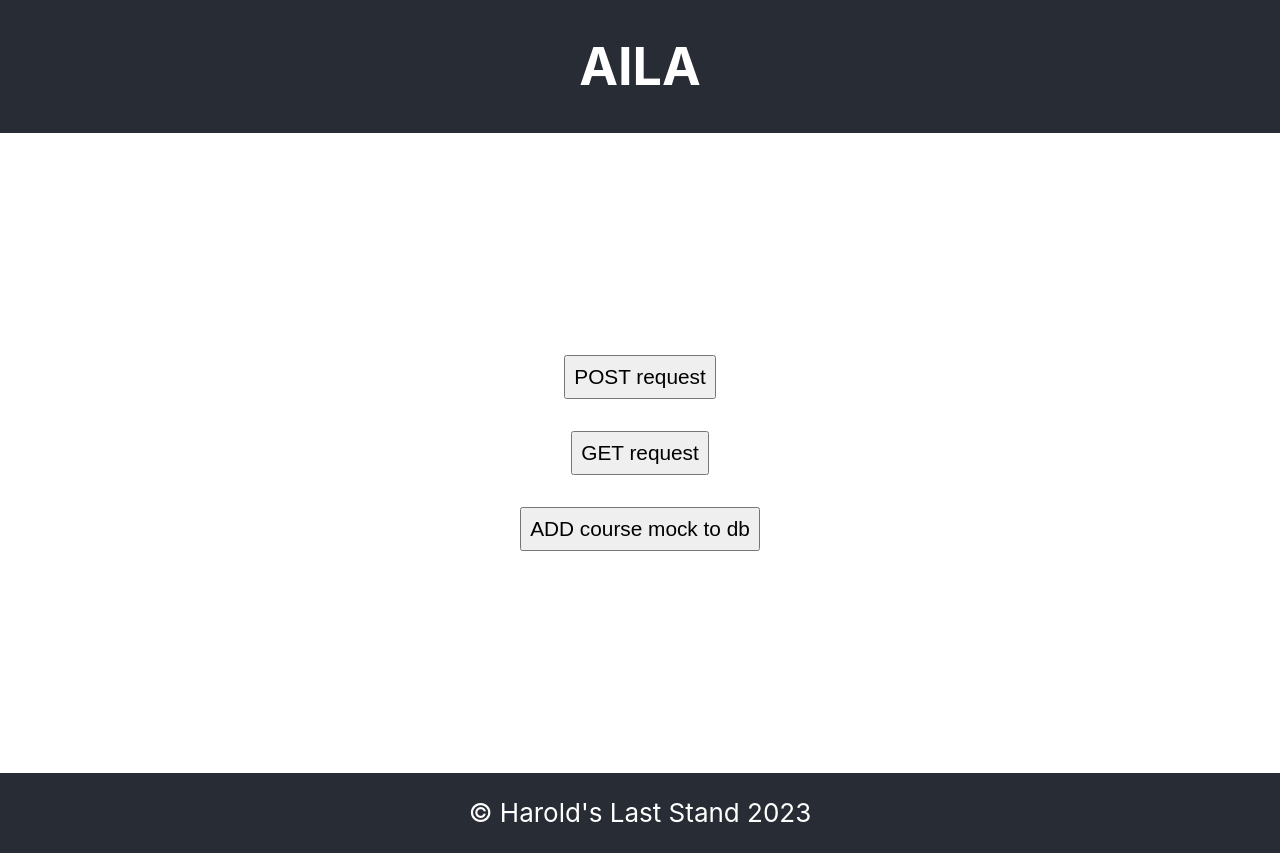
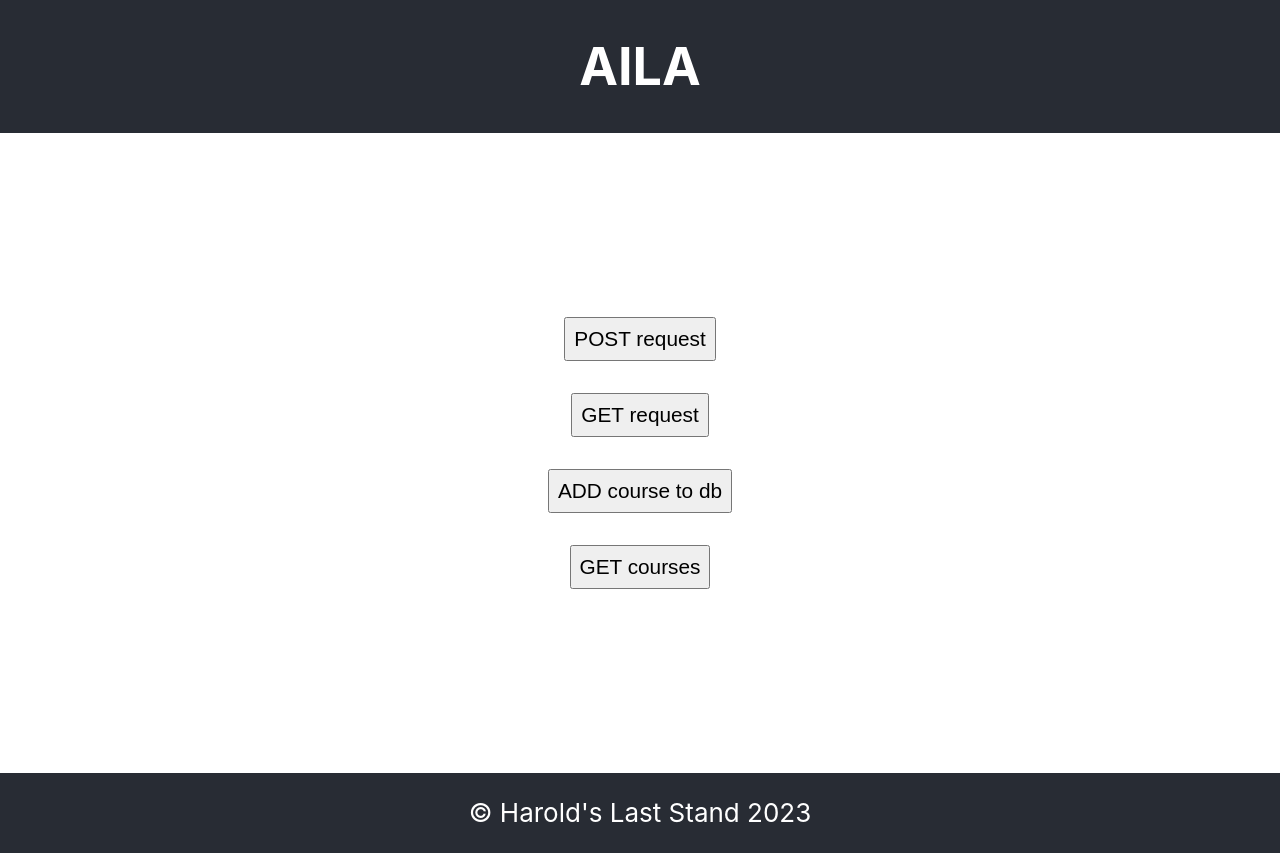
Before and after one commit to JonoShields-DI/04-project-2-aila-23t1-harold-s-last-stand, a React (Create React App) app in the folder client/: page / in a window 1280 px wide. Built offline with nearby package versions, Linux system fonts and the light colour scheme.

Commit message:
FIX GET courses and add button to client app

```diff
--- a/client/src/App.js
+++ b/client/src/App.js
@@ -5,6 +5,7 @@ import api from "./api";
 
 const App = () => {
   const [addCourse, setAddCourse] = useState({});
+  const [getCourses, setGetCourses] = useState({});
   const [postRequest, setPostRequest] = useState({});
   const [getRequest, setGetRequest] = useState([]);
 
@@ -13,6 +14,12 @@ const App = () => {
     const response = await api.addNewCourse();
     setAddCourse(alert(response));
   };
+
+   const handleGetCourses = async (e) => {
+     e.preventDefault();
+     const response = await api.getCourses();
+     setGetCourses(alert(response));
+   };
 
   const handlePostRequest = async (e) => {
     e.preventDefault();
@@ -55,7 +62,15 @@ const App = () => {
           value={addCourse}
           onClick={handleNewCourse}
         >
-          ADD course mock to db
+          ADD course to db
+        </button>
+        <button
+          className="button"
+          id={"button"}
+          value={getCourses}
+          onClick={handleGetCourses}
+        >
+          GET courses
         </button>
       </main>
       <footer className="footer">© Harold's Last Stand 2023</footer>
--- a/client/src/api.js
+++ b/client/src/api.js
@@ -37,7 +37,14 @@ const api = {
   },
 
   getCourses: async () => {
-    await fetch(`http://localhost:5001/ `);
+    const response = await fetch(`http://localhost:5001`, {
+      method: "GET",
+    });
+    console.log(response);
+     const result = await response.json();
+     const courses = result[0];
+     console.log(courses);
+     return courses;
   },
 
   // tests get requests to api (no db)
```
